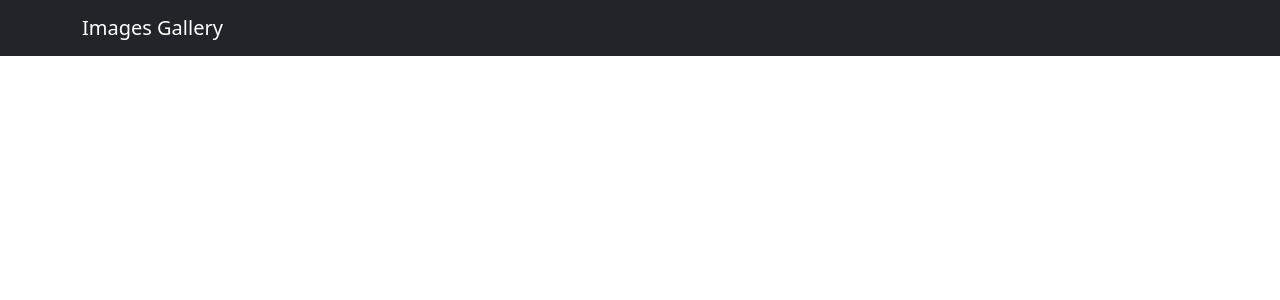
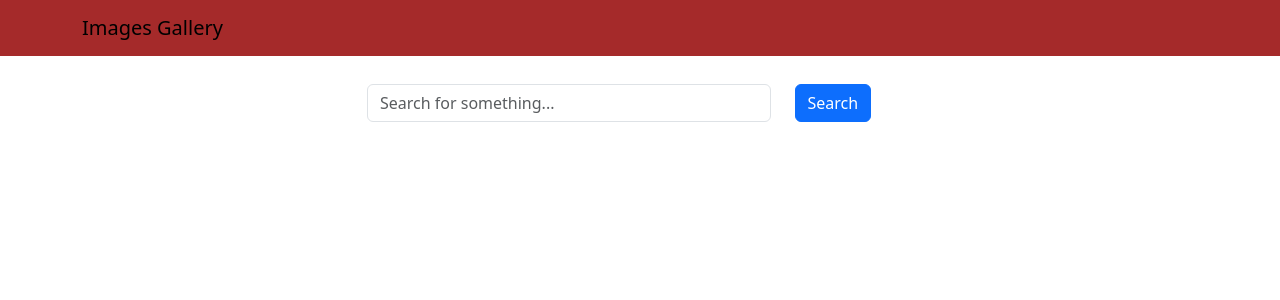
Before and after one commit to AlefAdonis/image-gallery, a React (Create React App) app in the folder frontend/: page / in a window 1280 px wide. Shown: the top 300 px of the page. Built offline with nearby package versions, Linux system fonts and the light colour scheme.

Commit message:
[add] Adding a controlled submit input

```diff
--- a/frontend/src/App.js
+++ b/frontend/src/App.js
@@ -1,12 +1,26 @@
-import 'bootstrap/dist/css/bootstrap.min.css';
-import Header from './components/Header';
+import "bootstrap/dist/css/bootstrap.min.css";
+import { useState } from "react";
+import Header from "./components/Header";
+import Search from "./components/Search";
 
 const App = () => {
+  const [wordSearch, setWordSearch] = useState("");
+
+  const handleSearchSubmit = (e) => {
+    e.preventDefault();
+    console.log(wordSearch);
+  };
+
   return (
     <div>
-     <Header title="Images Gallery"/>
+      <Header title="Images Gallery" />
+      <Search
+        word={wordSearch}
+        setWord={setWordSearch}
+        handleSubmit={handleSearchSubmit}
+      />
     </div>
   );
-}
+};
 
 export default App;
--- a/frontend/src/components/Header.js
+++ b/frontend/src/components/Header.js
@@ -1,17 +1,19 @@
-import React from 'react';
+import React from "react";
+import Container from "react-bootstrap/Container";
+import Navbar from "react-bootstrap/Navbar";
 
-import Container from 'react-bootstrap/Container';
-import Navbar from 'react-bootstrap/Navbar';
+const navbarStyle = {
+  backgroundColor: "brown",
+};
 
-const Header = ({title}) => {
-
+const Header = ({ title }) => {
   return (
-        <Navbar bg="dark" data-bs-theme="dark">
+    <Navbar style={navbarStyle}>
       <Container>
         <Navbar.Brand href="/">{title}</Navbar.Brand>
       </Container>
     </Navbar>
   );
-}
+};
 
 export default Header;
--- /dev/null
+++ b/frontend/src/components/Search.js
@@ -0,0 +1,41 @@
+import React from "react";
+import Button from "react-bootstrap/Button";
+import Col from "react-bootstrap/Col";
+import Form from "react-bootstrap/Form";
+import Row from "react-bootstrap/Row";
+import Container from "react-bootstrap/esm/Container";
+
+const Search = ({ word, setWord, handleSubmit }) => {
+  return (
+    <Container className="mt-4 ">
+      <Row className="justify-content-center">
+        <Col xs={12} md={8} lg={6}>
+          <Form onSubmit={handleSubmit}>
+            <Row className="align-items-center">
+              <Col xs={9}>
+                <Form.Label
+                  htmlFor="inlineFormInputName"
+                  visuallyHidden
+                ></Form.Label>
+                <Form.Control
+                  type="text"
+                  id="inlineFormInputName"
+                  value={word}
+                  onChange={(event) => setWord(event.target.value)}
+                  placeholder="Search for something..."
+                />
+              </Col>
+              <Col xs="auto" className="my-1">
+                <Button variant="primary" type="submit">
+                  Search
+                </Button>
+              </Col>
+            </Row>
+          </Form>
+        </Col>
+      </Row>
+    </Container>
+  );
+};
+
+export default Search;
```
Lines whose indentation alone changed are shown as unchanged.
